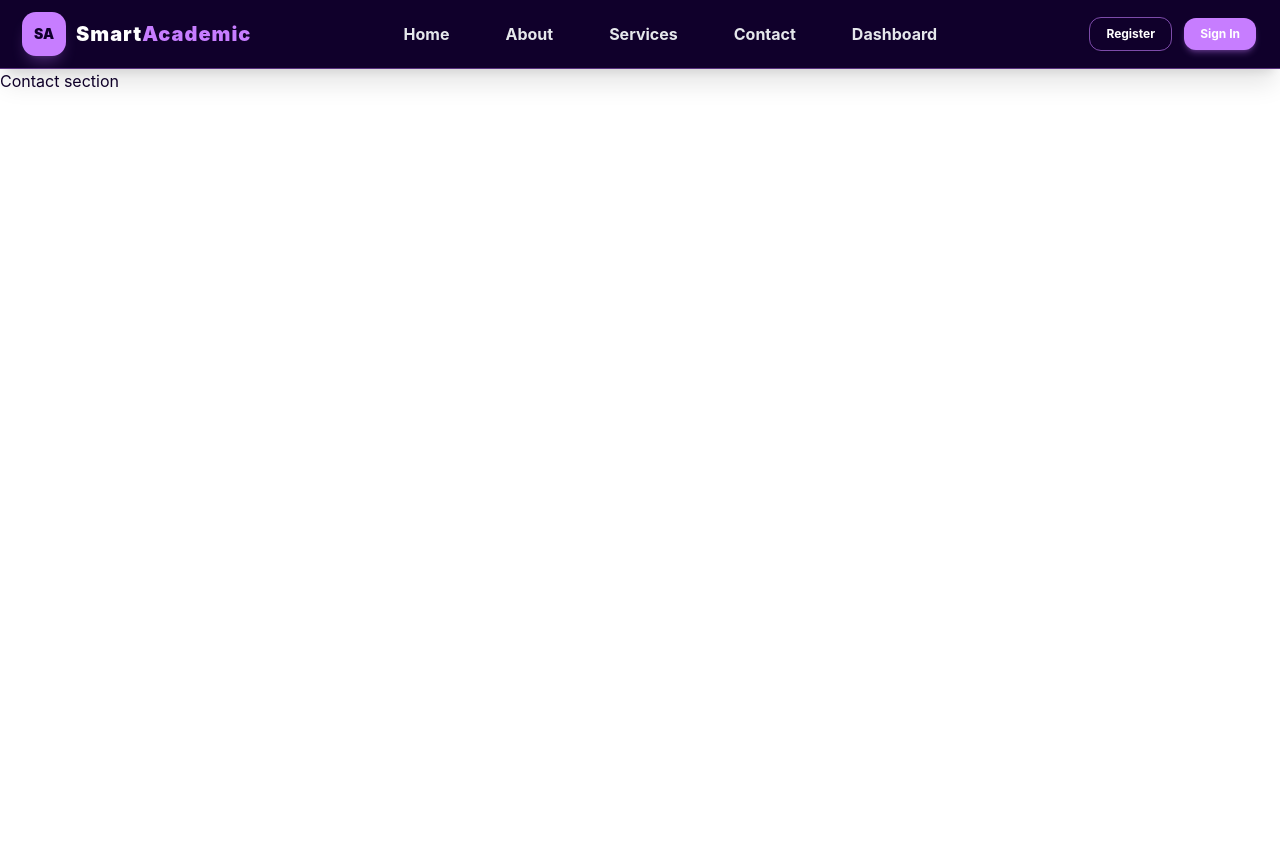
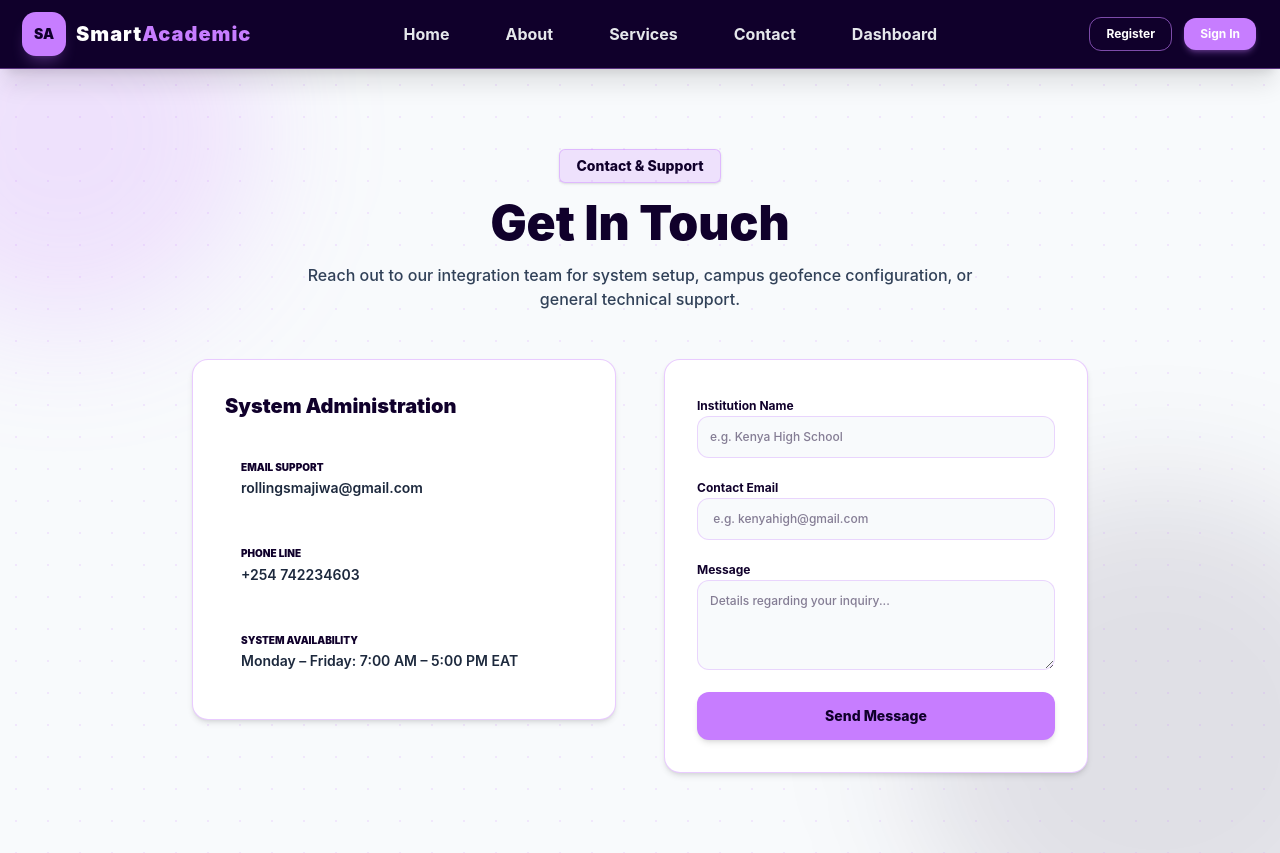
Before and after one commit to rollingsmajiwa/smartcademic_project-frondend, a React (Vite) app: page /contact in a window 1280 px wide. Before the commit the page ends 800 px from the top, so only its background shows below. Built offline with nearby package versions, Linux system fonts and the light colour scheme.

Commit message:
Feat: create contact page

```diff
--- a/src/pages/Contact.jsx
+++ b/src/pages/Contact.jsx
@@ -1,8 +1,90 @@
-import React from "react";
+import React from 'react';
 
-function Contact() {
-    return (
-        <>Contact section</>
-    )
+export default function Contact() {
+  return (
+    <section className="relative min-h-[88vh] flex items-center justify-center px-6 py-20 overflow-hidden bg-slate-50 text-[#10002b]">
+      {/* Orbs */}
+      <div className="absolute -top-32 -left-32 w-96 h-96 bg-[#c77dff]/20 rounded-full blur-3xl pointer-events-none"></div>
+      <div className="absolute -bottom-32 -right-32 w-[500px] h-[500px] bg-[#10002b]/10 rounded-full blur-3xl pointer-events-none"></div>
+
+      {/* Grid Overlay */}
+      <div
+        className="absolute inset-0 opacity-[0.15] pointer-events-none"
+        style={{
+          backgroundImage: `radial-gradient(#c77dff 1.2px, transparent 1.2px)`,
+          backgroundSize: '32px 32px',
+        }}
+      ></div>
+
+      <div className="relative z-10 max-w-5xl mx-auto w-full space-y-12">
+        <div className="text-center space-y-4 max-w-2xl mx-auto">
+          <div className="inline-flex items-center px-4 py-1.5 rounded-md bg-[#c77dff]/20 border border-[#c77dff]/40 text-[#10002b] text-sm font-extrabold shadow-sm">
+            Contact & Support
+          </div>
+          <h1 className="text-3xl sm:text-5xl font-black text-[#10002b]">Get In Touch</h1>
+          <p className="text-base text-slate-700 font-medium">
+            Reach out to our integration team for system setup, campus geofence configuration, or general technical support.
+          </p>
+        </div>
+
+        <div className="grid md:grid-cols-2 gap-12 items-start max-w-4xl mx-auto">
+          {/* Direct Details */}
+          <div className="bg-white p-8 rounded-2xl border border-[#c77dff]/40 shadow-md space-y-6">
+            <h3 className="text-xl font-black text-[#10002b]">System Administration</h3>
+
+            <div className="space-y-4 text-xs sm:text-sm font-semibold">
+              <div className="p-4 rounded-xl space-y-1">
+                <p className="text-[#10002b] font-black uppercase text-[10px]">Email Support</p>
+                <p className="text-slate-800">rollingsmajiwa@gmail.com</p>
+              </div>
+
+              <div className="p-4 rounded-xl space-y-1">
+                <p className="text-[#10002b] font-black uppercase text-[10px]">Phone Line</p>
+                <p className="text-slate-800">+254 742234603</p>
+              </div>
+
+              <div className="p-4 rounded-xl space-y-1">
+                <p className="text-[#10002b] font-black uppercase text-[10px]">System Availability</p>
+                <p className="text-slate-800">Monday – Friday: 7:00 AM – 5:00 PM EAT</p>
+              </div>
+            </div>
+          </div>
+
+          {/* Inquiry Form */}
+          <form className="bg-white p-8 rounded-2xl border border-[#c77dff]/40 shadow-md space-y-4" onSubmit={(e) => e.preventDefault()}>
+            <div className="space-y-1">
+              <label className="text-xs font-bold text-[#10002b]">Institution Name</label>
+              <input
+                type="text"
+                placeholder="e.g. Kenya High School"
+                className="w-full p-3 rounded-xl bg-slate-50 border border-[#c77dff]/30 text-xs text-[#10002b] font-medium focus:outline-none focus:border-[#10002b]"
+              />
+            </div>
+            <div className="space-y-1">
+              <label className="text-xs font-bold text-[#10002b]">Contact Email</label>
+              <input
+                type="email"
+                placeholder=" e.g. kenyahigh@gmail.com"
+                className="w-full p-3 rounded-xl bg-slate-50 border border-[#c77dff]/30 text-xs text-[#10002b] font-medium focus:outline-none focus:border-[#10002b]"
+              />
+            </div>
+            <div className="space-y-1">
+              <label className="text-xs font-bold text-[#10002b]">Message</label>
+              <textarea
+                rows="4"
+                placeholder="Details regarding your inquiry..."
+                className="w-full p-3 rounded-xl bg-slate-50 border border-[#c77dff]/30 text-xs text-[#10002b] font-medium focus:outline-none focus:border-[#10002b]"
+              ></textarea>
+            </div>
+            <button
+              type="submit"
+              className="w-full py-3.5 rounded-xl bg-[#c77dff] text-[#10002b] font-extrabold text-sm shadow-md hover:bg-[#10002b] hover:text-white transition-all"
+            >
+              Send Message
+            </button>
+          </form>
+        </div>
+      </div>
+    </section>
+  );
 }
-export default Contact
--- a/src/pages/Services.jsx
+++ b/src/pages/Services.jsx
@@ -20,7 +20,7 @@ export default function Services() {
       <div className="relative z-10 max-w-5xl mx-auto w-full space-y-16">
         <div className="text-center space-y-4 max-w-3xl mx-auto">
           <div className="inline-flex items-center px-4 py-1.5 rounded-md bg-[#c77dff]/20 border border-[#c77dff]/40 text-[#10002b] text-sm font-extrabold shadow-sm">
-            Core Modules
+            Our Core Modules
           </div>
           <h1 className="text-3xl sm:text-5xl font-black text-[#10002b]">System Services & Capabilities</h1>
           <p className="text-base sm:text-lg text-slate-700 font-medium leading-relaxed">
@@ -56,7 +56,7 @@ export default function Services() {
           <div className="bg-white p-8 rounded-2xl border border-[#c77dff]/40 shadow-md space-y-4">
             <h3 className="text-xl font-black text-[#10002b]">Tokenized Email Invitations</h3>
             <p className="text-xs sm:text-sm text-slate-700 font-medium leading-relaxed">
-              Automated terminal and email dispatch for secure student and teachers self-registration and administrative onboardings.
+              Automated email dispatch for secure student and teachers self-registration and administrative onboardings.
             </p>
           </div>
         </div>
```
